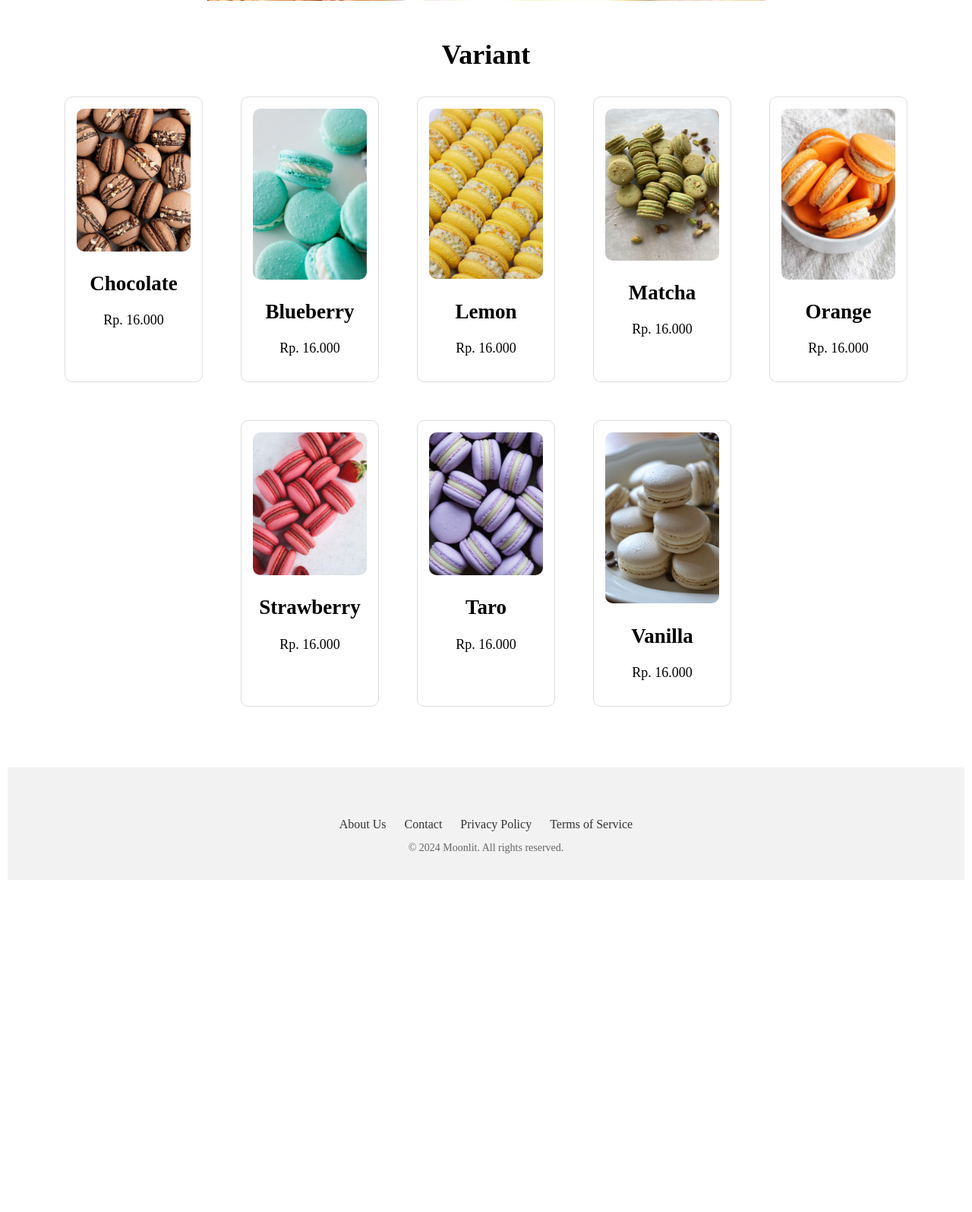
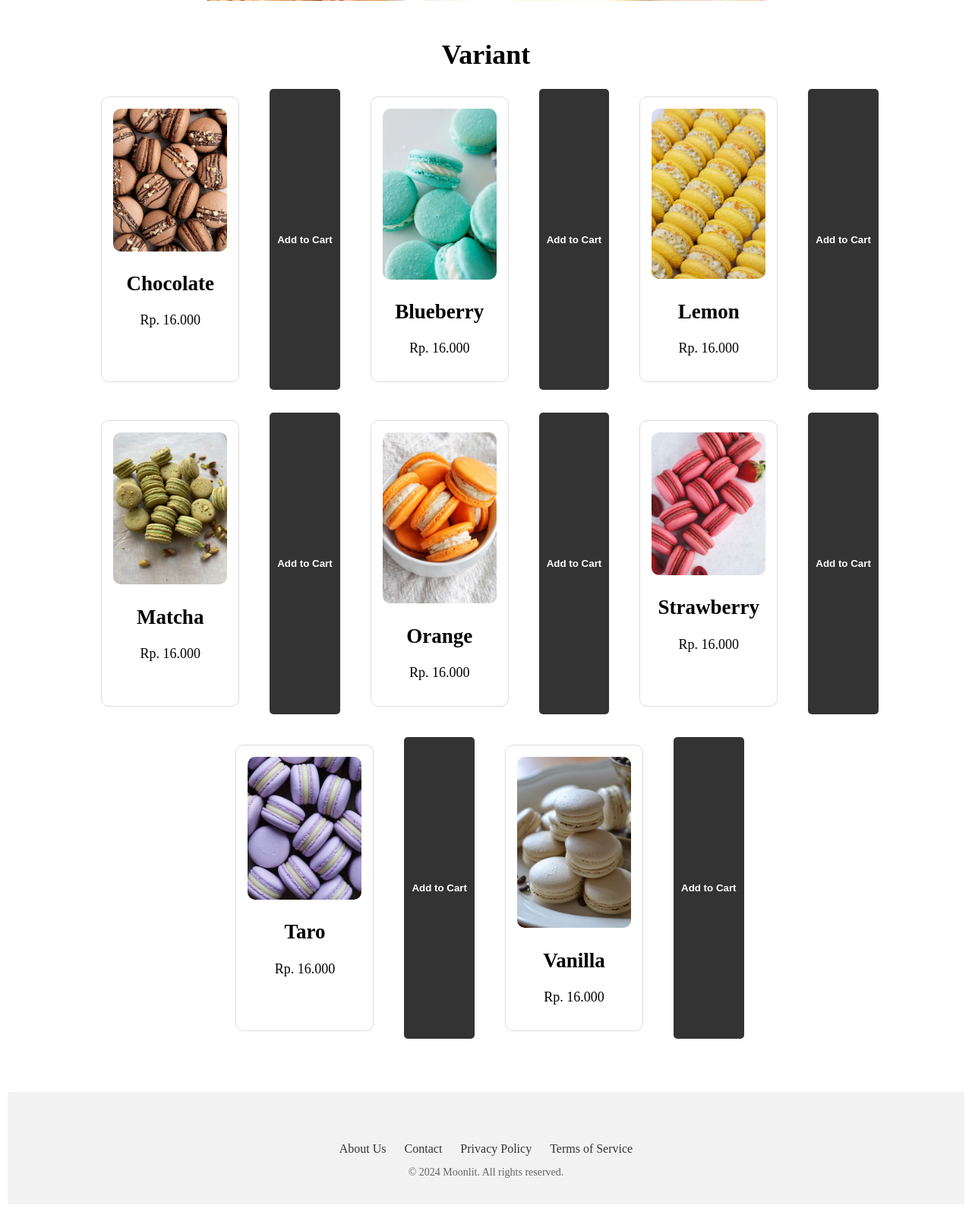
Before and after one commit to astridpradnya12/UAS_PEMOGRAMANWEB, a PHP site: page /macmenu.php in a window 1280 px wide. Shown: the part 713-2308 px from the top of the page at 76% size. Before the commit the page ends 1871 px from the top, so only its background shows below. Run offline with PHP 8.4, Linux system fonts and the light colour scheme.

Commit message:
ganti warna

```diff
--- a/moonlit/checkout.css
+++ b/moonlit/checkout.css
@@ -24,7 +24,7 @@
   }
 
   .nav-links a {
-    color: #f0f0f0;
+    color: #333;
     margin: 0 1rem;
     text-decoration: none;
   }
--- a/moonlit/macmenu.php
+++ b/moonlit/macmenu.php
@@ -33,41 +33,49 @@
         <h2>Chocolate</h2>
         <p>Rp. 16.000</p>
       </div>
+      <button class="add-to-cart-button">Add to Cart</button>
       <div class="product-mac">
         <img src="assets/macBlueberry.jpeg" alt="Macaroon">
         <h2>Blueberry</h2>
         <p>Rp. 16.000</p>
       </div>
+      <button class="add-to-cart-button">Add to Cart</button>
       <div class="product-mac">
         <img src="assets/macLemon.jpeg" alt="Macaroon">
         <h2>Lemon</h2>
         <p>Rp. 16.000</p>
       </div>
+      <button class="add-to-cart-button">Add to Cart</button>
       <div class="product-mac">
         <img src="assets/macMatcha.jpeg" alt="Macaroon">
         <h2>Matcha</h2>
         <p>Rp. 16.000</p>
       </div>
+      <button class="add-to-cart-button">Add to Cart</button>
       <div class="product-mac">
         <img src="assets/macOrange.jpeg" alt="Macaroon">
         <h2>Orange</h2>
         <p>Rp. 16.000</p>
       </div>
+      <button class="add-to-cart-button">Add to Cart</button>
       <div class="product-mac">
         <img src="assets/macStrawbery.jpeg" alt="Macaroon">
         <h2>Strawberry</h2>
         <p>Rp. 16.000</p>
       </div>
+      <button class="add-to-cart-button">Add to Cart</button>
       <div class="product-mac">
         <img src="assets/macTaro.jpeg" alt="Macaroon">
         <h2>Taro</h2>
         <p>Rp. 16.000</p>
       </div>
+      <button class="add-to-cart-button">Add to Cart</button>
       <div class="product-mac">
         <img src="assets/macVanilla.jpeg" alt="Macaroon">
         <h2>Vanilla</h2>
         <p>Rp. 16.000</p>
       </div>
+      <button class="add-to-cart-button">Add to Cart</button>
     </div>
   </div>
 </body>
```
